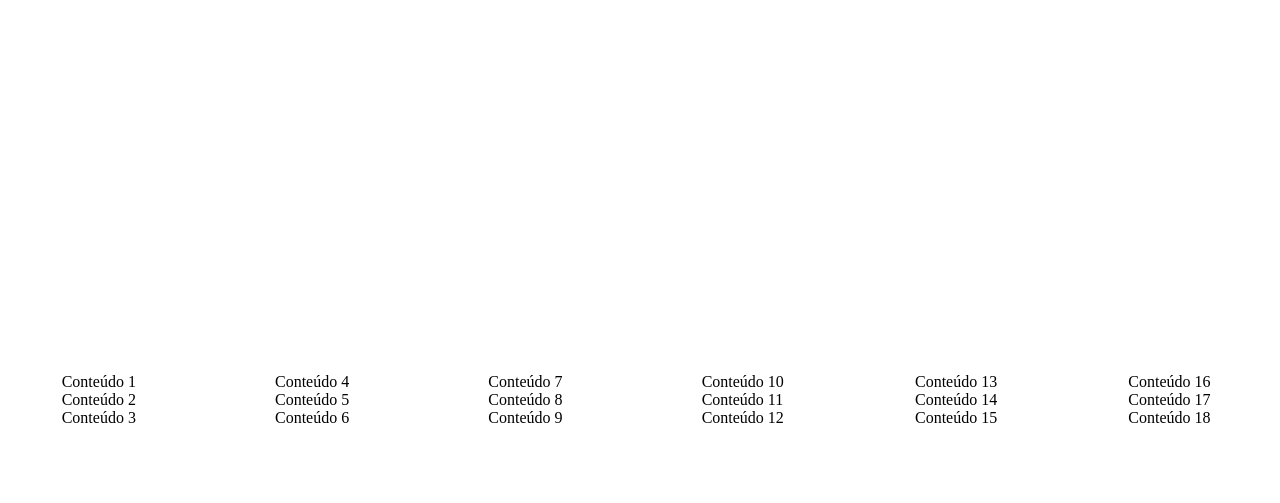
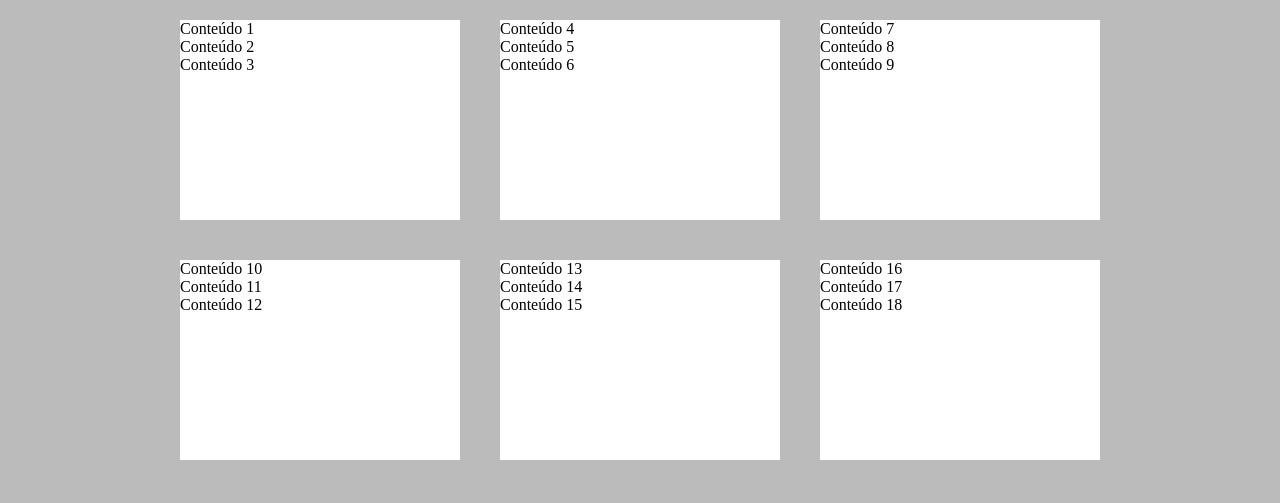
Before and after one commit to solucaoerp/HtmlCssLaboratory, a plain HTML site: page 004-Flexbox/index.html in a window 1280 px wide. Drawn offline with Linux system fonts and the light colour scheme.

Commit message:
Propriedade box-sizing

```diff
--- a/003-Css/flexbox.css
+++ b/003-Css/flexbox.css
@@ -1,20 +1,26 @@
 * {
+    box-sizing: border-box; /* faz com que o padding e border não ocupem mais espaço do que o próprio conteúdo */
     margin: 0;
 }
 
+body {
+    background-color: #bbb;
+}
+
 .container-blocos {
-    height: 800px;
+    max-width: 960px;
+    margin: 0 auto;
     display: flex;
     flex-wrap: wrap;
-    justify-content: space-around;
-    align-items: center;
 }
 
 .bloco {
-    width: 90px;
+    width: 280px;
     height: 200px;
     margin: 20px;
-    display: flex;
-    flex-direction: column;
-    justify-content: center;
+    background-color: #fff;
 }
+
+.bloco:hover {
+    border: 2px solid red;
+}
```
